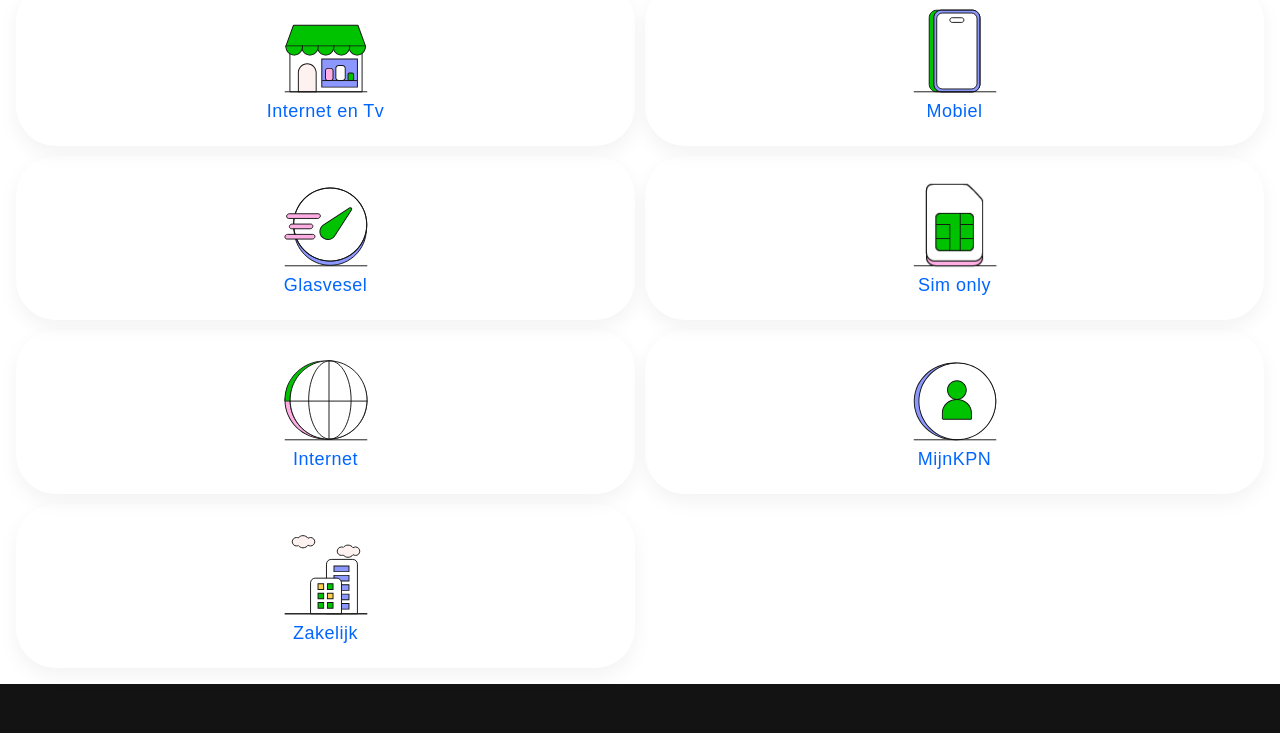
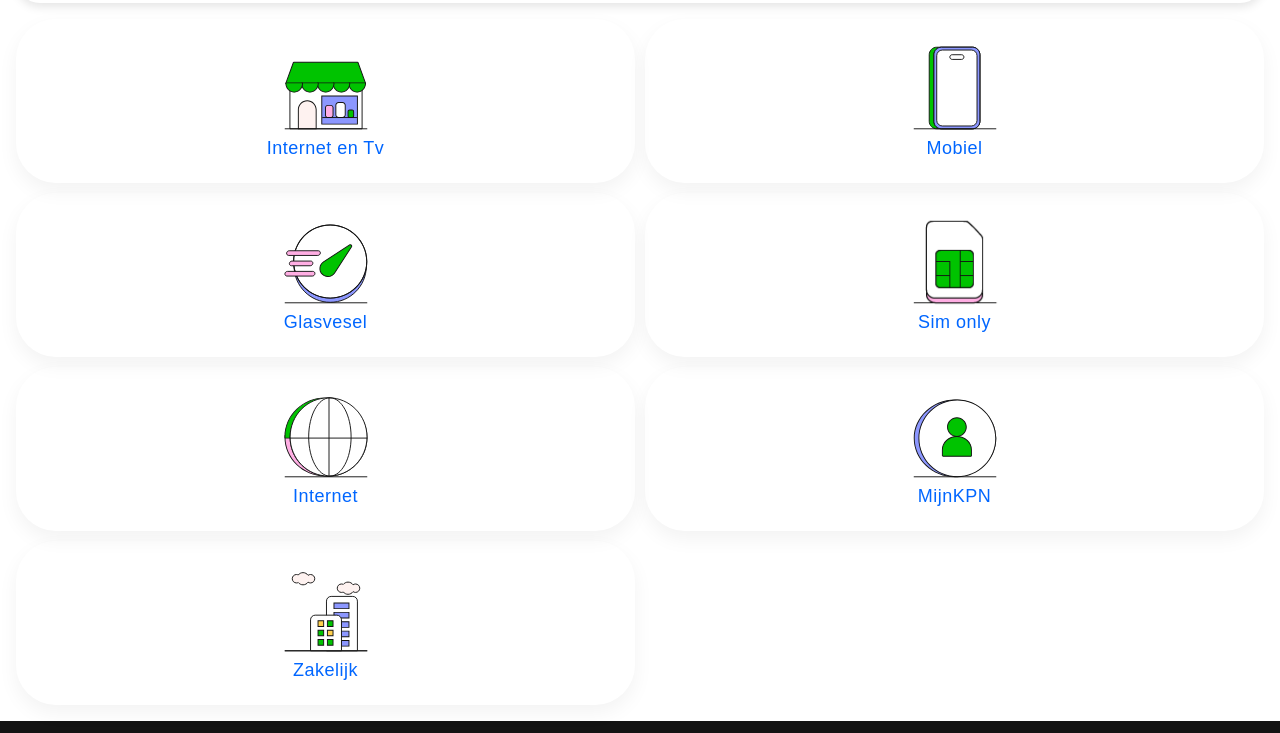
Before and after one commit to janadja/FED, a plain HTML site: page index.html in a window 1280 px wide. Shown: the part 373-1106 px from the top of the page. Drawn offline with Linux system fonts and the light colour scheme; files that its build step writes are made by us from their sources.

Commit message:
Add files via upload

```diff
--- a/index.html
+++ b/index.html
@@ -9,6 +9,7 @@
 	<title>kpn</title>
 
 	<link href="styles/style.css" rel="stylesheet">
+    <link href="styles/algemeen.css" rel="stylesheet">
 	<link rel="icon" type="image/svg+xml" href="images/favicon.svg">
 
 </head>
```
